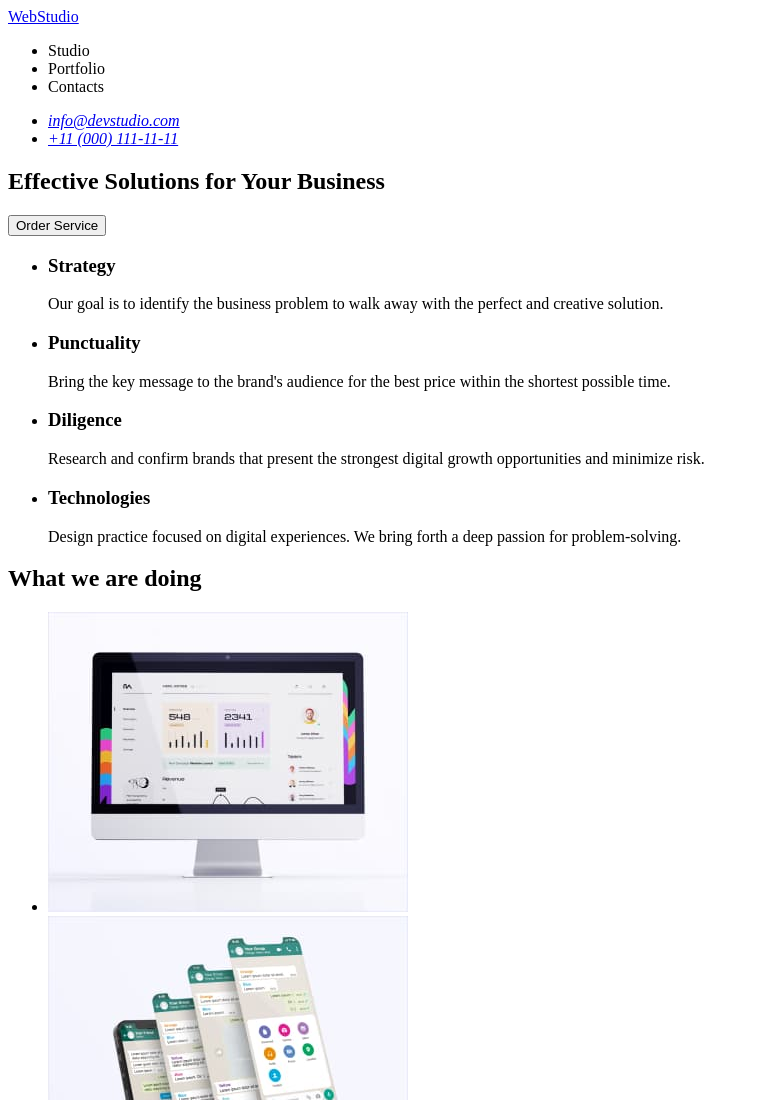
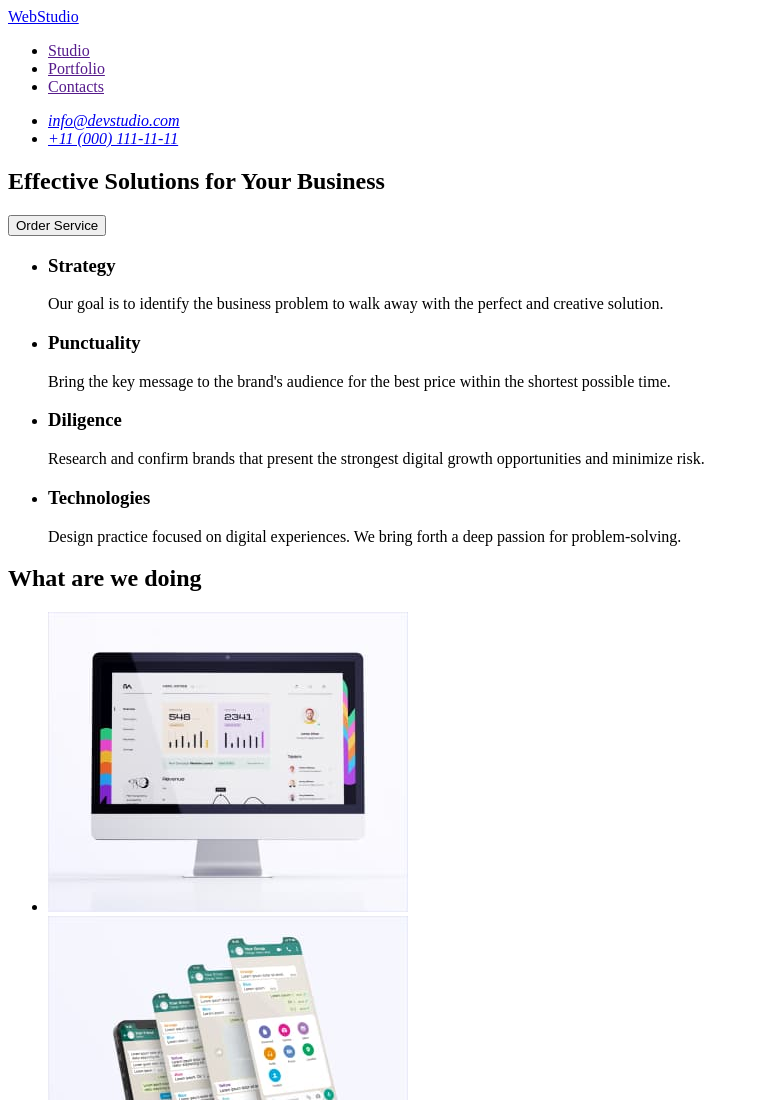
Before and after one commit to nikolaienko19/goit-markup-hw-01, a plain HTML site: page index.html in a window 1280 px wide. Shown: the top 1100 px of the page, without its empty margins (0-759 px from the left). Drawn offline with Linux system fonts and the light colour scheme.

Commit message:
update html

```diff
--- a/index.html
+++ b/index.html
@@ -9,12 +9,18 @@
   <body>
     <!-- Header -->
     <header>
-      <a href="./index.html">WebStudio</a>
       <nav>
+        <a href="./index.html">WebStudio</a>
         <ul>
-          <li>Studio</li>
-          <li>Portfolio</li>
-          <li>Contacts</li>
+          <li>
+            <a href="">Studio</a>
+          </li>
+          <li>
+            <a href="">Portfolio</a>
+          </li>
+          <li>
+            <a href="">Contacts</a>
+          </li>
         </ul>
       </nav>
       <address>
@@ -71,7 +77,7 @@
       </section>
       <!-- Doing section -->
       <section>
-        <h2>What we are doing</h2>
+        <h2>What are we doing</h2>
         <ul>
           <li>
             <img src="./images/image_1.jpg" width="360" alt="webpage" />
```
